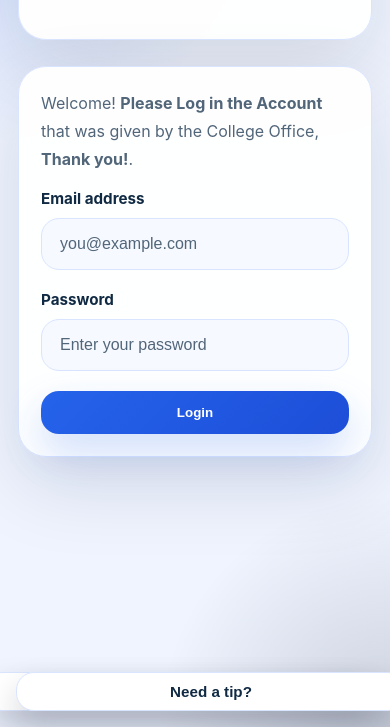
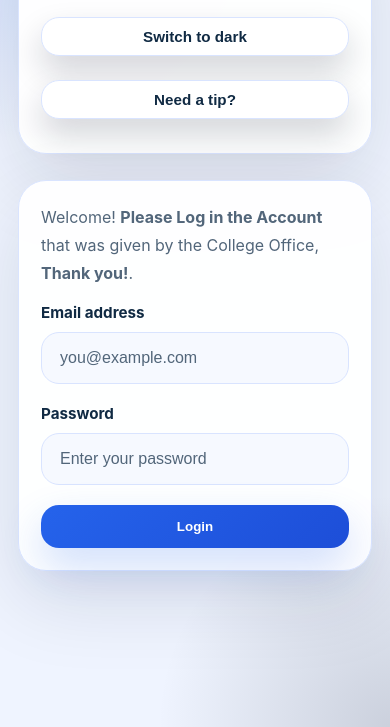
Before and after one commit to yojohnnyx/tfvctaguigportal, a website: page login.html in a window 390 px wide. Shown: the part 117-844 px from the top of the page. Drawn offline with Linux system fonts and the light colour scheme.

Commit message:
Improve mobile responsive layout for phones and tablets

```diff
--- a/styles.css
+++ b/styles.css
@@ -173,18 +173,41 @@ body.fixed-action-page .tip-button {
 body.fixed-action-page .page-shell {
   padding-bottom: 100px;
 }
-@media (max-width: 640px) {
+@media (max-width: 760px) {
+  .page-shell {
+    padding: 24px 18px 36px;
+  }
+  .page-header,
+  .form-card,
+  .dashboard-wrapper,
+  .modal-card {
+    padding: 22px;
+  }
+  .page-actions {
+    justify-content: center;
+    flex-direction: column;
+    align-items: stretch;
+  }
+  .page-actions button,
+  .page-actions .button-logout,
+  .page-actions .button-enroll,
+  .page-actions .theme-toggle-button,
+  .page-actions .tip-button {
+    width: 100%;
+  }
   body.fixed-action-page .theme-toggle-button,
   body.fixed-action-page .tip-button {
+    position: static;
+    bottom: auto;
+    right: auto;
+    left: auto;
+    width: 100%;
+    margin: 0 0 12px;
+  }
+  body.login-page .theme-toggle-button,
+  body.login-page .tip-button {
     padding: 10px 14px;
     font-size: 0.95rem;
-    bottom: 16px;
-  }
-  body.login-page .theme-toggle-button {
-    right: 16px;
-  }
-  body.login-page .tip-button {
-    left: 16px;
   }
 }
 .button-logout,
```
